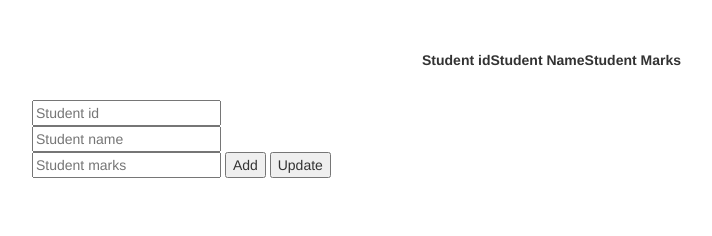
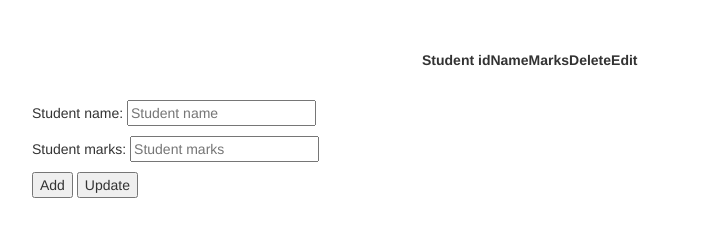
Before and after one commit to sidsingh760/developer95, a website: page index.html in a window 1280 px wide. Shown: the whole page, without its empty margins (38-750 px from the left). Drawn offline with nearby package versions, Linux system fonts and the light colour scheme.

Commit message:
Add files via upload

```diff
--- a/index.html
+++ b/index.html
@@ -31,11 +31,14 @@
 
             <!-- LOOP OVER THE TODOS IN $scope.todos -->
             <div  >
-                <table>
+                <table border="0">
                     <tr>
                         <th>Student id</th>
-                        <th>Student Name</th>
-                        <th>Student Marks</th>
+                        <th> Name</th>
+                        <th> Marks</th>
+                        <th>Delete</th>
+                        <th>Edit</th>
+
                     </tr>
 
                     <tr ng-repeat="todo in todos">
@@ -57,9 +60,11 @@
     </div>
     <div>
         <form enctype="multipart/form-data" method="post">
-            <input type="text" placeholder="Student id" ng-model="formData._id" name="_id">
-            <br/><input type="text" placeholder="Student name" ng-model="formData.name" name="name">
-            <br/><input type="text" placeholder="Student marks" ng-model="formData.marks" name="marks">
+            <p>Student name:
+            <input type="text" placeholder="Student name" ng-model="formData.name" name="name"></p>
+            <p>Student marks:
+                <input type="text" placeholder="Student marks" ng-model="formData.marks" name="marks"></p>
+
             <button type="submit" ng-click="createTodo()">Add</button>
             <button type="submit" ng-click="updateTodo()">Update</button>
         </form>
```
